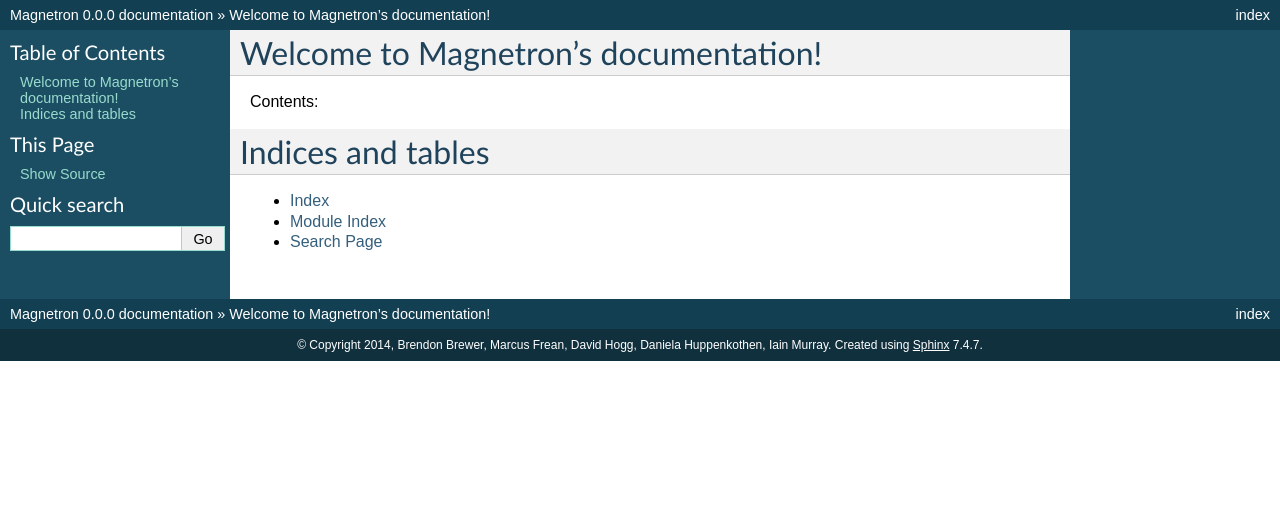
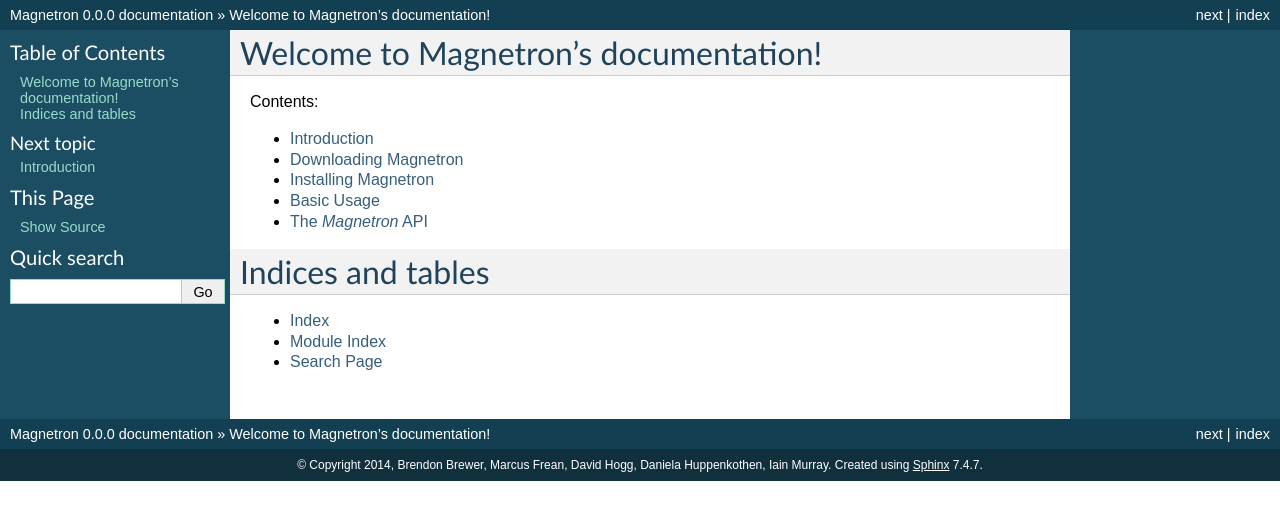
Before and after one commit to dhuppenkothen/magnetron_old, a Sphinx documentation site: the page built from sphinx/index.rst, in a window 1280 px wide. Shown: the top 520 px of the page. Built offline with Sphinx 7.4.7, drawn with Linux system fonts in a browser that asks for light colours.

```diff
--- /dev/null
+++ b/sphinx/api.rst
@@ -0,0 +1,6 @@
+
+
+The *Magnetron* API
+====================
+
+Placeholder for shiny new documentation, yet to come.
--- a/sphinx/index.rst
+++ b/sphinx/index.rst
@@ -9,8 +9,12 @@ Welcome to Magnetron's documentation!
 Contents:
 
 .. toctree::
-   :maxdepth: 2
+    :maxdepth: 2
 
+    introduction
+    download_and_install
+    basic_usage
+    api
 
 
 Indices and tables
```
Also changed, not shown: sphinx/basic_usage.rst (added, +7 -0 lines), sphinx/download_and_install.rst (added, +15 -0 lines), sphinx/introduction.rst (added, +8 -0 lines).
